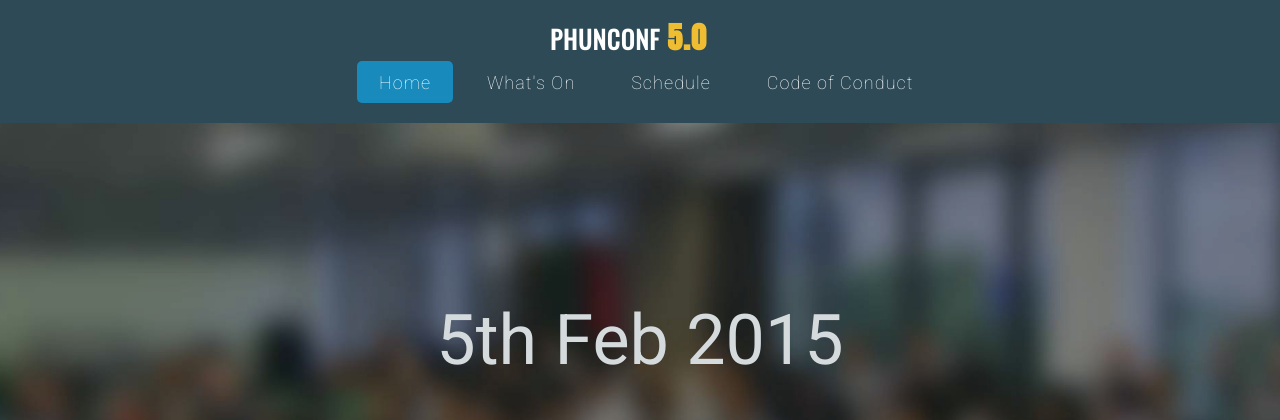
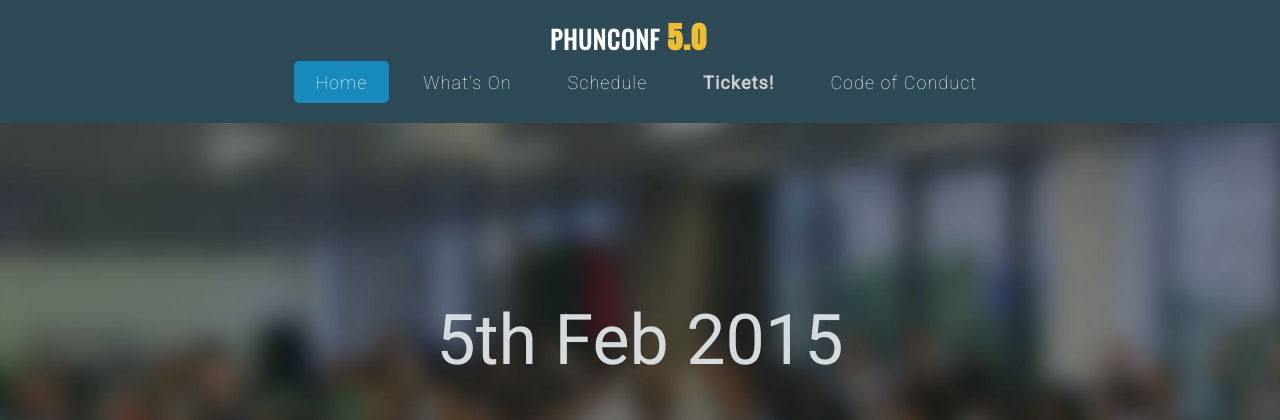
Before and after one commit to sydphp/phunconf.org, a PHP site: page / in a window 1280 px wide. Shown: the top 420 px of the page. Run offline with PHP 8.4, Linux system fonts and the light colour scheme.

Commit message:
Further navigation fix to tickets menu

```diff
--- a/public/index.php
+++ b/public/index.php
@@ -35,7 +35,7 @@ $navigation = [
     'Home' => '',
     'What\'s On' => 'whats-on',
     'Schedule' => 'schedule',
-    '<strong>Tickets!</strong>' => (time() > strtotime('1:30pm 13 January 2015') ? null : 'tickets' ),
+    $ticketsLabel => 'tickets',
     'Code of Conduct' => 'code-of-conduct',
 ];
 
```
